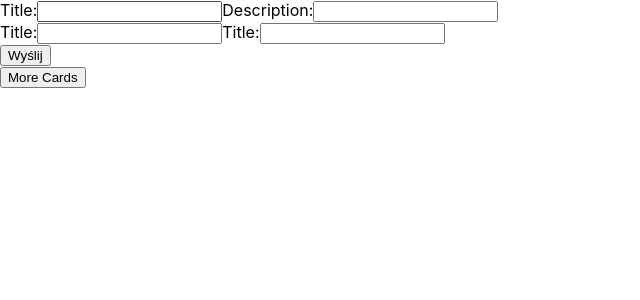
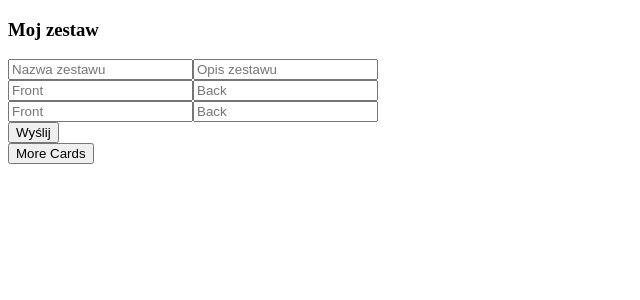
Before and after one commit to KamilMieniek/FlashcardsApp, a React (Create React App) app in the folder client/: page / in a window 1280 px wide. Shown: the top 300 px of the page, without its empty margins (0-640 px from the left). Built offline with nearby package versions, Linux system fonts and the light colour scheme.

Commit message:
finally fixed that nestes shit

```diff
--- a/client/src/App.js
+++ b/client/src/App.js
@@ -1,5 +1,5 @@
-import React from 'react';
-import FormComp from './components/flashcardform/form.component';
+import React from "react";
+import FormComp from "./components/flash-card-form/form.component";
 const App = () => {
   return (
     // <div style={{background : "blue"}}>
--- /dev/null
+++ b/client/src/components/flash-card-form/flash-card/flash-card.component.jsx
@@ -0,0 +1,24 @@
+import React, { useState, useEffect } from "react";
+
+const FlashCard = ({ front, back, takeData, id }) => {
+  return (
+    <div>
+      <input
+        name="frontTitle"
+        type="text"
+        value={front}
+        onChange={(event) => takeData(event, id)}
+        placeholder="Front"
+      />
+      <input
+        name="backTitle"
+        type="text"
+        value={back}
+        onChange={(event) => takeData(event, id)}
+        placeholder="Back"
+      />
+    </div>
+  );
+};
+
+export default FlashCard;
--- /dev/null
+++ b/client/src/components/flash-card-form/form.component.jsx
@@ -0,0 +1,82 @@
+import React, { useState, useEffect } from "react";
+
+import FlashCard from "./flash-card/flash-card.component";
+
+const FormComp = (props) => {
+  const [data, setData] = useState({
+    deckTitle: "",
+    deckDescription: "",
+    flashCards: [
+      { frontTitle: "", backTitle: "" },
+      { frontTitle: "", backTitle: "" },
+    ],
+  });
+
+  const takeData = (e, elID) => {
+    let updatedList = data.flashCards.map((el, id) => {
+      if (id == elID) {
+        return { ...el, [e.target.name]: e.target.value };
+      }
+      return el;
+    });
+
+    setData({ ...data, flashCards: updatedList });
+  };
+
+  const handleOnChange = (e) => {
+    setData({ ...data, [e.target.name]: e.target.value });
+  };
+
+  const handleOnSubmit = (e) => {
+    e.preventDefault();
+
+    console.log(data);
+  };
+
+  const addMoreCards = () => {
+    setData({
+      ...data,
+      flashCards: [...data.flashCards, { frontTitle: "", backTitle: "" }],
+    });
+  };
+  return (
+    <div>
+      <form onSubmit={handleOnSubmit}>
+        <h3>Moj zestaw</h3>
+        <input
+          name="deckTitle"
+          onChange={handleOnChange}
+          type="text"
+          value={data.deckTitle}
+          placeholder="Nazwa zestawu"
+        />
+        <input
+          name="deckDescription"
+          type="text"
+          onChange={handleOnChange}
+          value={data.deckDescription}
+          placeholder="Opis zestawu"
+        />
+        {data.flashCards.length === 0
+          ? null
+          : data.flashCards.map((el, id) => {
+              console.log(id, "map id");
+              return (
+                <FlashCard
+                  key={id}
+                  front={data.flashCards[id].frontTitle}
+                  back={data.flashCards[id].backTitle}
+                  id={id}
+                  takeData={takeData}
+                />
+              );
+            })}
+
+        <input type="submit" value="Wyślij" />
+      </form>
+      <button onClick={addMoreCards}>More Cards</button>
+    </div>
+  );
+};
+
+export default FormComp;
--- a/client/src/components/flashcardform/form.component.jsx
+++ /dev/null
@@ -1,41 +0,0 @@
-import React from 'react';
-
-const FormComp = (props) => {
-  const divs = [
-    <label>
-      Title:
-      <input type="text" name="title" />
-    </label>,
-    <label>
-      Description:
-      <input type="text" name="description" />
-    </label>,
-    <div>
-      <label>
-        Title:
-        <input type="text" name="front" />
-      </label>
-      <label>
-        Title:
-        <input type="text" name="back" />
-      </label>
-    </div>,
-  ];
-  return (
-    <div>
-      {/* <h2>Props Children how to it?</h2>
-      {props.children} */}
-
-      <form onSubmit={() => {}}>
-        {divs.map((item) => {
-          return item;
-        })}
-
-        <input type="submit" value="Wyślij" />
-      </form>
-      <button onClick={(params) => {}}>More Cards</button>
-    </div>
-  );
-};
-
-export default FormComp;
--- a/client/src/index.css
+++ /dev/null
@@ -1,13 +0,0 @@
-body {
-  margin: 0;
-  font-family: -apple-system, BlinkMacSystemFont, 'Segoe UI', 'Roboto', 'Oxygen',
-    'Ubuntu', 'Cantarell', 'Fira Sans', 'Droid Sans', 'Helvetica Neue',
-    sans-serif;
-  -webkit-font-smoothing: antialiased;
-  -moz-osx-font-smoothing: grayscale;
-}
-
-code {
-  font-family: source-code-pro, Menlo, Monaco, Consolas, 'Courier New',
-    monospace;
-}
```
Also changed, not shown: client/src/App.css (deleted, +0 -38 lines), client/src/index.js (+5 -6 lines), client/src/components/test.jsx (deleted), 1 other file (tests, documents, lock files or other folders).
